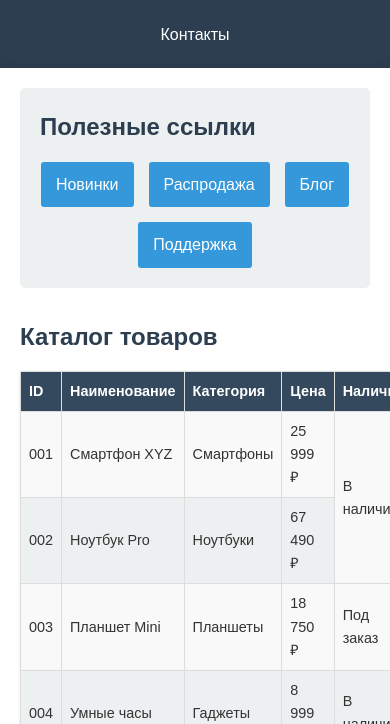
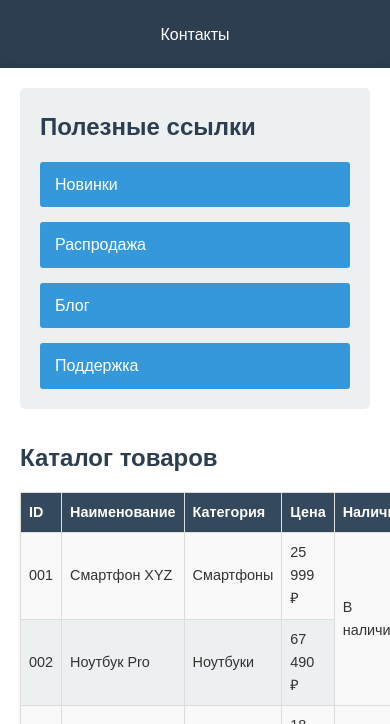
Before and after one commit to 4awel/practice-2, a plain HTML site: page index.html in a window 390 px wide. Shown: the part 120-844 px from the top of the page. Drawn offline with Linux system fonts and the light colour scheme.

Commit message:
sec-commit

```diff
--- a/index.css
+++ b/index.css
@@ -247,7 +247,12 @@ body {
     }
 
     .links-menu {
-        justify-content: center;
+        justify-content: start;
+
+    }
+
+    .link-item {
+        width: 100%;
     }
 
     .products-table {
```
Also changed, not shown: 1 other file.
